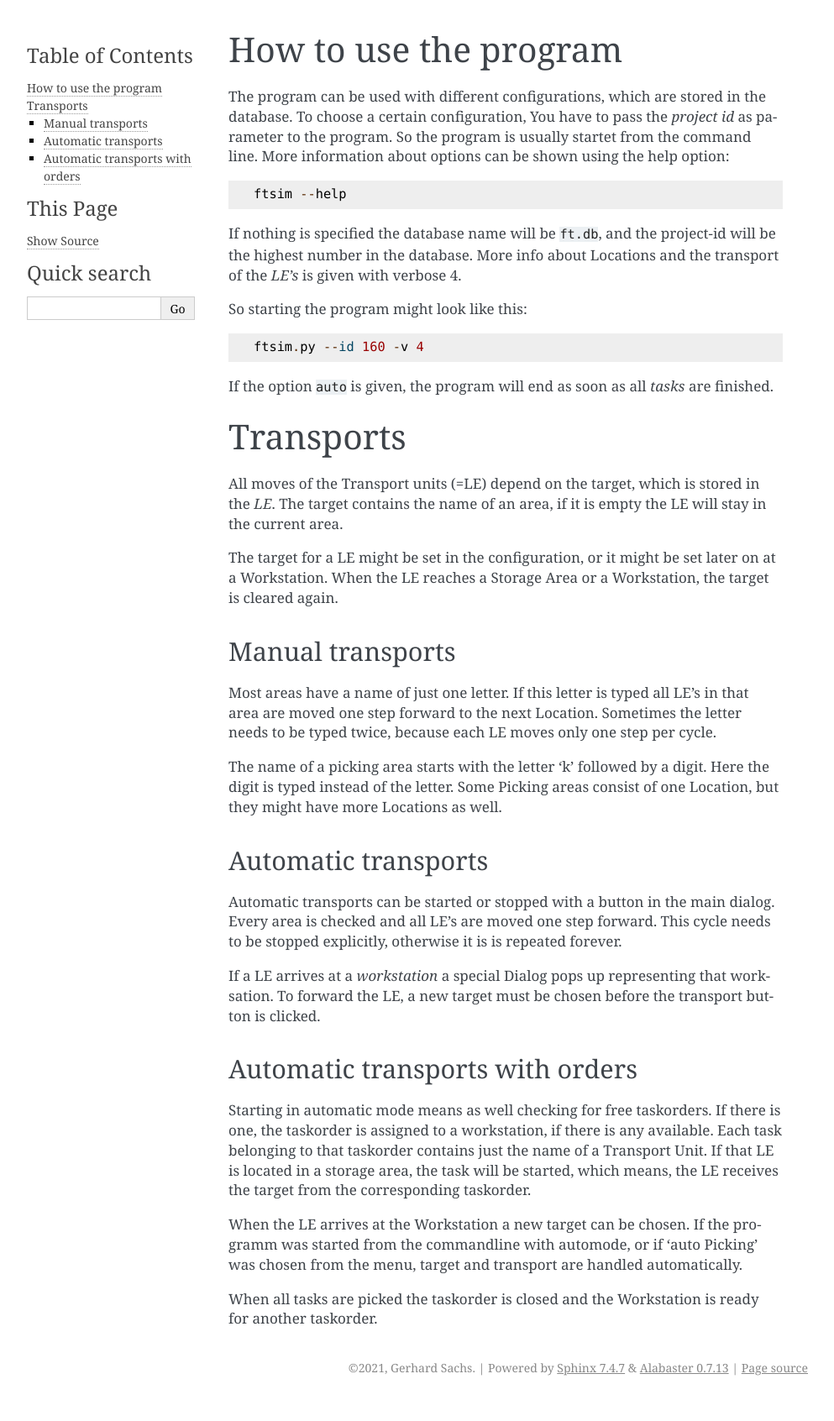
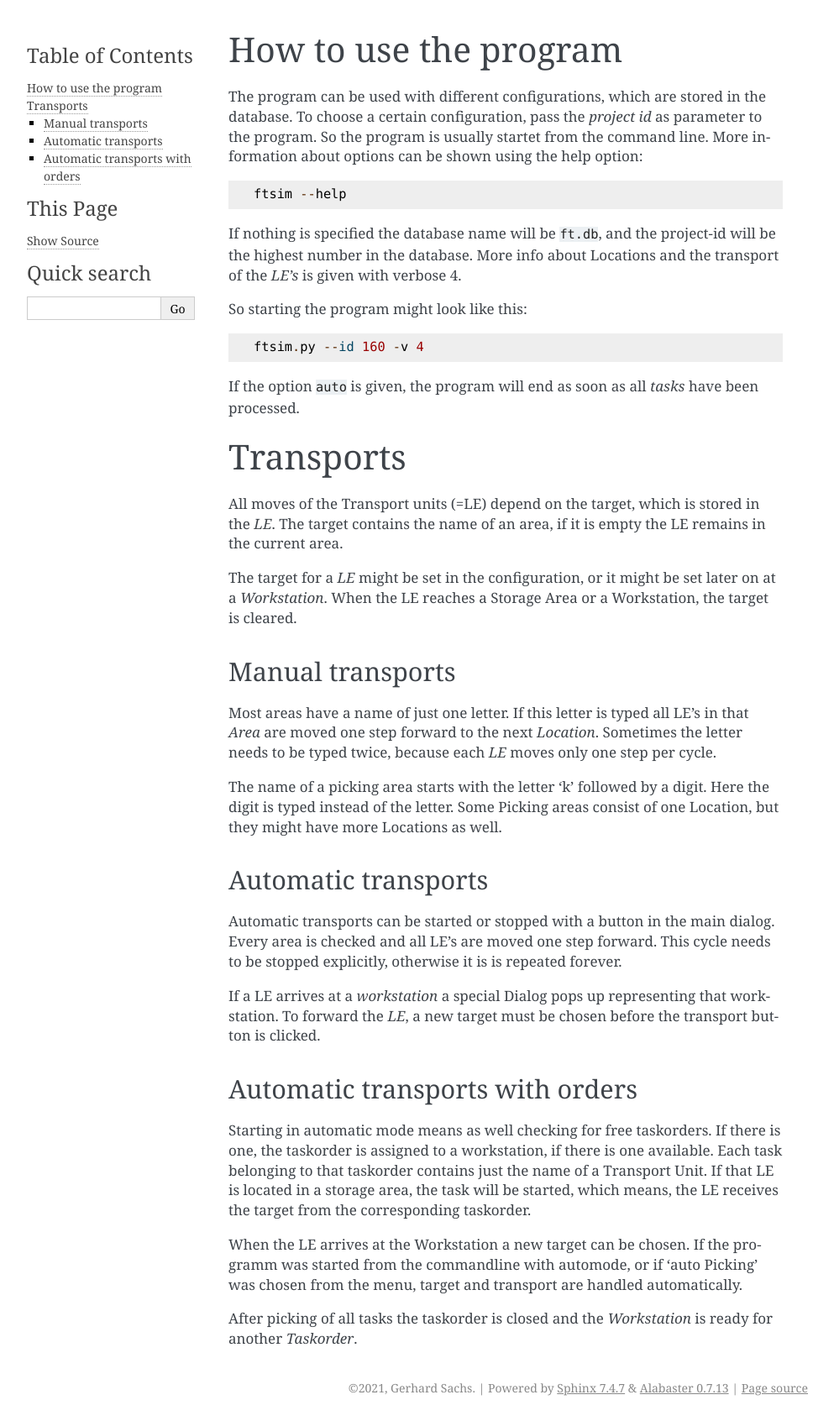
Before and after one commit to gerpark/ftsim, a Sphinx documentation site: the page built from docs/source/usage.rst, in a window 1280 px wide. Shown: the whole page at 84% size, without its empty margins (148-1141 px from the left). Built offline with Sphinx 7.4.7, drawn with Linux system fonts in a browser that asks for light colours; before the commit the page ends 1668 px from its top, so only the background shows below that.

```diff
--- a/docs/source/basic.rst
+++ b/docs/source/basic.rst
@@ -4,7 +4,7 @@
 Abstract
 --------
 
-FTsim simulates and visualizes the transport of loadunits in a simple warehouse environment.
+FtSim simulates and visualizes the transport of loadunits in a simple warehouse environment.
 Different layouts and optionaly orders are stored in a database and can be used, changed, added by the user.
 The loadunits can be transported in and between areas, like conveyor belts, workstations for picking and storage areas.
 This can be done manually, automatically or driven by orders.
--- a/docs/source/config.rst
+++ b/docs/source/config.rst
@@ -17,8 +17,8 @@
 In between I run ``ftsim`` just to check if the layout
 looks as intended.
 
-The basic configuration is read only once in the beginning.
-Only the order-tables, if used, are changed during runtime.
+The basic configuration **is read only once** in the beginning.
+Only the **order-tables**, if used, are changed during runtime.
 
 Basic - Tables
 --------------
--- a/docs/source/usage.rst
+++ b/docs/source/usage.rst
@@ -7,8 +7,7 @@
 
 The program can be used with different configurations,
 which are stored in the database.
-To choose a certain configuration, You have to pass
-the `project id` as parameter to the program.
+To choose a certain configuration, pass the `project id` as parameter to the program.
 So the program is usually startet from the command line.
 More information about options can be shown using
 the help option::
@@ -26,26 +25,26 @@
 
 
 If the option ``auto`` is given, the program will end as soon
-as all `tasks` are finished.
+as all `tasks` have been processed.
 
 Transports
 ===========
 
 All moves of the Transport units (=LE) depend on the target, which is stored in the `LE`.
-The target contains the name of an area, if it is empty the LE will stay in the current area.
+The target contains the name of an area, if it is empty the LE remains in the current area.
 
-The target for a LE might be set in the configuration, or it might be
-set later on at a Workstation. When the LE reaches a Storage Area or a Workstation,
-the target is cleared again.
+The target for a `LE` might be set in the configuration, or it might be
+set later on at a `Workstation`.  When the LE reaches a Storage Area or a Workstation,
+the target is cleared.
 
 
 Manual transports
 -----------------
 
 Most areas have a name of just one letter.
-If this letter is typed all LE's in that area are moved one step forward
-to the next Location. Sometimes the letter needs to be typed twice,
-because each LE moves only one step per cycle.
+If this letter is typed all LE's in that `Area` are moved one step forward
+to the next `Location`. Sometimes the letter needs to be typed twice,
+because each `LE` moves only one step per cycle.
 
 The name of a picking area starts with the letter 'k'
 followed by a digit. Here the digit is typed instead of the
@@ -63,7 +62,7 @@
 otherwise it is is repeated forever.
 
 If a LE arrives at a `workstation` a special Dialog pops up
-representing that worksation. To forward the LE, a new target must
+representing that workstation. To forward the `LE`, a new target must
 be chosen before the transport button is clicked.
 
 
@@ -71,7 +70,7 @@
 --------------------------------
 
 Starting in automatic mode means as well checking for free taskorders.
-If there is one, the taskorder is assigned to a workstation, if there is any available.
+If there is one, the taskorder is assigned to a workstation, if there is one available.
 Each task belonging to that taskorder contains just the name of a Transport Unit.
 If that LE is located in a storage area, the task will be started,
 which means, the LE receives the target from the corresponding taskorder.
@@ -81,5 +80,5 @@
 with automode, or if 'auto Picking' was chosen from the menu,
 target and transport are handled automatically.
 
-When all tasks are picked the taskorder is closed and
-the Workstation is ready for another taskorder.
+After picking of all tasks the taskorder is closed and
+the `Workstation` is ready for another `Taskorder`.
```
Also changed, not shown: other parts of docs/source/basic.rst (+1 -1 lines), README.rst (+13 -12 lines), docs/source/component.rst (+7 -8 lines), docs/source/index.rst (+7 -6 lines), setup.py (+5 -5 lines).
